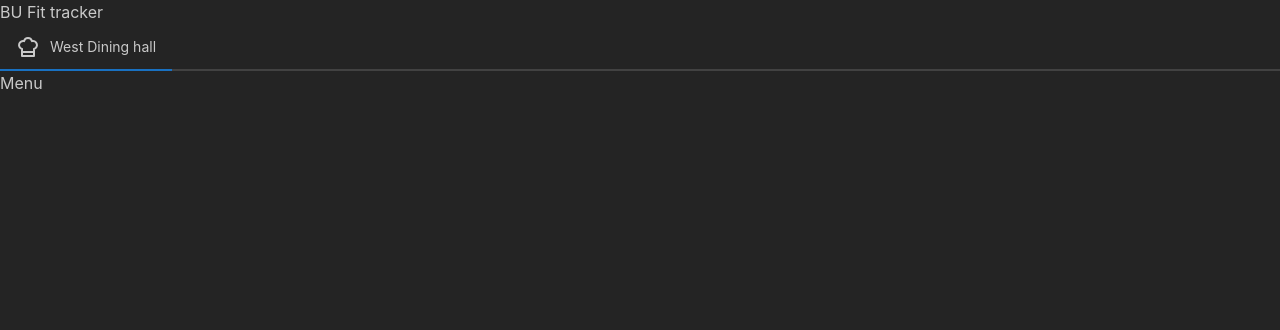
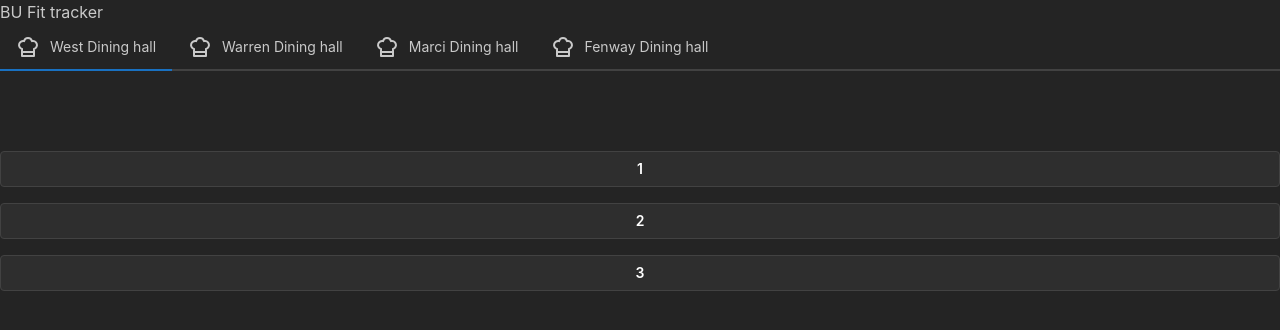
Before and after one commit to joeulam/bostonhacks, a Next.js app: page / in a window 1280 px wide. Shown: the top 330 px of the page. Built offline with nearby package versions, Linux system fonts and the light colour scheme.

Commit message:
Added all dinning tabs

```diff
--- /dev/null
+++ b/app/functions/menuStack.tsx
@@ -0,0 +1,16 @@
+import { Stack, Button } from '@mantine/core';
+export function menu() {
+  return (
+    <Stack
+      h={300}
+      bg="var(--mantine-color-body)"
+      align="stretch"
+      justify="center"
+      gap="md"
+    >
+      <Button variant="default">1</Button>
+      <Button variant="default">2</Button>
+      <Button variant="default">3</Button>
+    </Stack>
+  );
+}
--- a/app/page.tsx
+++ b/app/page.tsx
@@ -3,7 +3,7 @@ import {MantineProvider } from '@mantine/core';
 import { IconChefHat } from '@tabler/icons-react'
 import { Tabs } from '@mantine/core';
 import '@mantine/core/styles.css';
-
+import {menu} from '../app/functions/menuStack'
 
 export default function Home() {
   return (
@@ -16,9 +16,27 @@ export default function Home() {
           <Tabs.Tab value="West_Dining_hall" leftSection={<IconChefHat/>}>
             West Dining hall
           </Tabs.Tab>
+          <Tabs.Tab value="Warren_Dining_hall" leftSection={<IconChefHat/>}>
+            Warren Dining hall
+          </Tabs.Tab>
+          <Tabs.Tab value="Marci_Dining_hall" leftSection={<IconChefHat/>}>
+            Marci Dining hall
+          </Tabs.Tab>
+          <Tabs.Tab value="Fenway_Dining_hall" leftSection={<IconChefHat/>}>
+            Fenway Dining hall
+          </Tabs.Tab>
         </Tabs.List>
 
         <Tabs.Panel value="West_Dining_hall">
+          {menu()}
+        </Tabs.Panel>
+        <Tabs.Panel value="Warren_Dining_hall">
+          Menu
+        </Tabs.Panel>
+        <Tabs.Panel value="Marci_Dining_hall">
+          Menu
+        </Tabs.Panel>
+        <Tabs.Panel value="Fenway_Dining_hall">
           Menu
         </Tabs.Panel>
       </Tabs>
--- a/package.json
+++ b/package.json
@@ -11,6 +11,7 @@
   "dependencies": {
     "@tabler/icons": "^3.21.0",
     "@tabler/icons-react": "^3.21.0",
+    "mongodb": "^6.10.0",
     "next": "15.0.2",
     "react": "19.0.0-rc-02c0e824-20241028",
     "react-dom": "19.0.0-rc-02c0e824-20241028"
```
Also changed, not shown: 1 other file (tests, documents, lock files or other folders).
